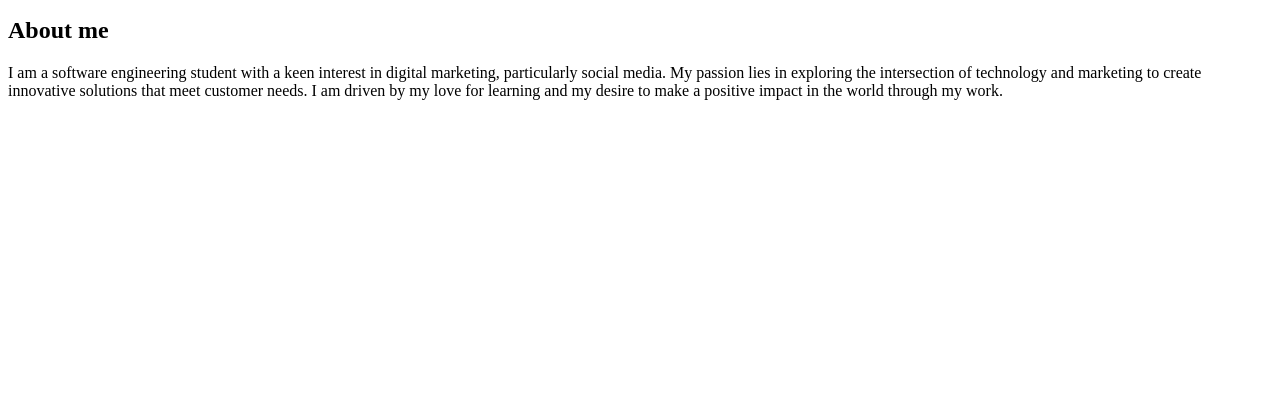
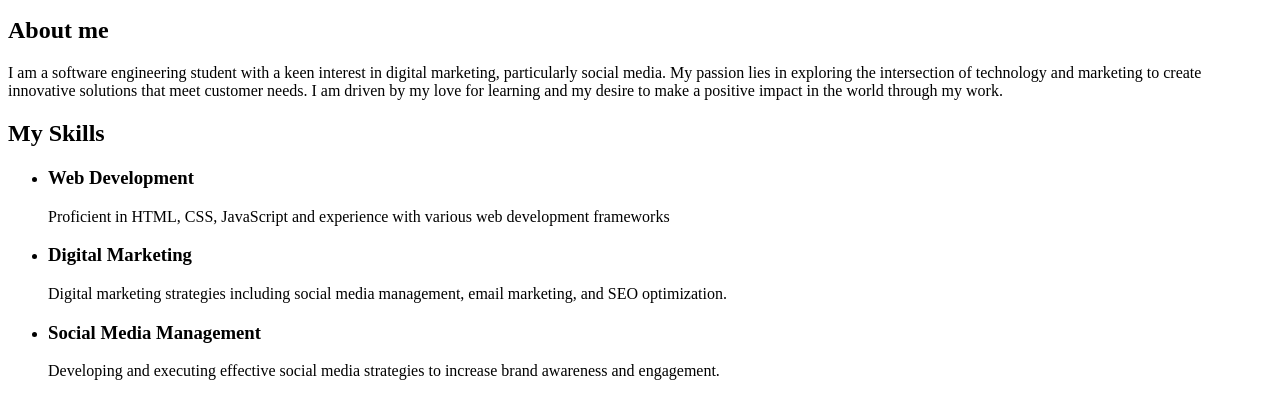
Before and after one commit to faithmwangi/Portfolio, a plain HTML site: page My-Portfolio/index.html in a window 1280 px wide. Shown: the part 289-708 px from the top of the page. Drawn offline with Linux system fonts and the light colour scheme.

Commit message:
Add skills section

```diff
--- a/My-Portfolio/index.html
+++ b/My-Portfolio/index.html
@@ -32,6 +32,23 @@
             <h2>About me</h2>
             <p>I am a software engineering student with a keen interest in digital marketing, particularly social media. My passion lies in exploring the intersection of technology and marketing to create innovative solutions that meet customer needs. I am driven by my love for learning and my desire to make a positive impact in the world through my work.</p>
         </section>
+        <section id="skills">
+            <h2>My Skills</h2>
+            <ul>
+                <li>
+                    <h3>Web Development</h3>
+                    <p>Proficient in HTML, CSS, JavaScript and experience with various web development frameworks</p>
+                </li>
+                <li>
+                    <h3>Digital Marketing</h3>
+                    <p>Digital marketing strategies including social media management, email marketing, and SEO optimization.</p>
+                </li>
+                <li>
+                    <h3>Social Media Management</h3>
+                    <p>Developing and executing effective social media strategies to increase brand awareness and engagement.</p>
+                </li>
+            </ul>
+        </section>
     </main>
 
 </body>
```
